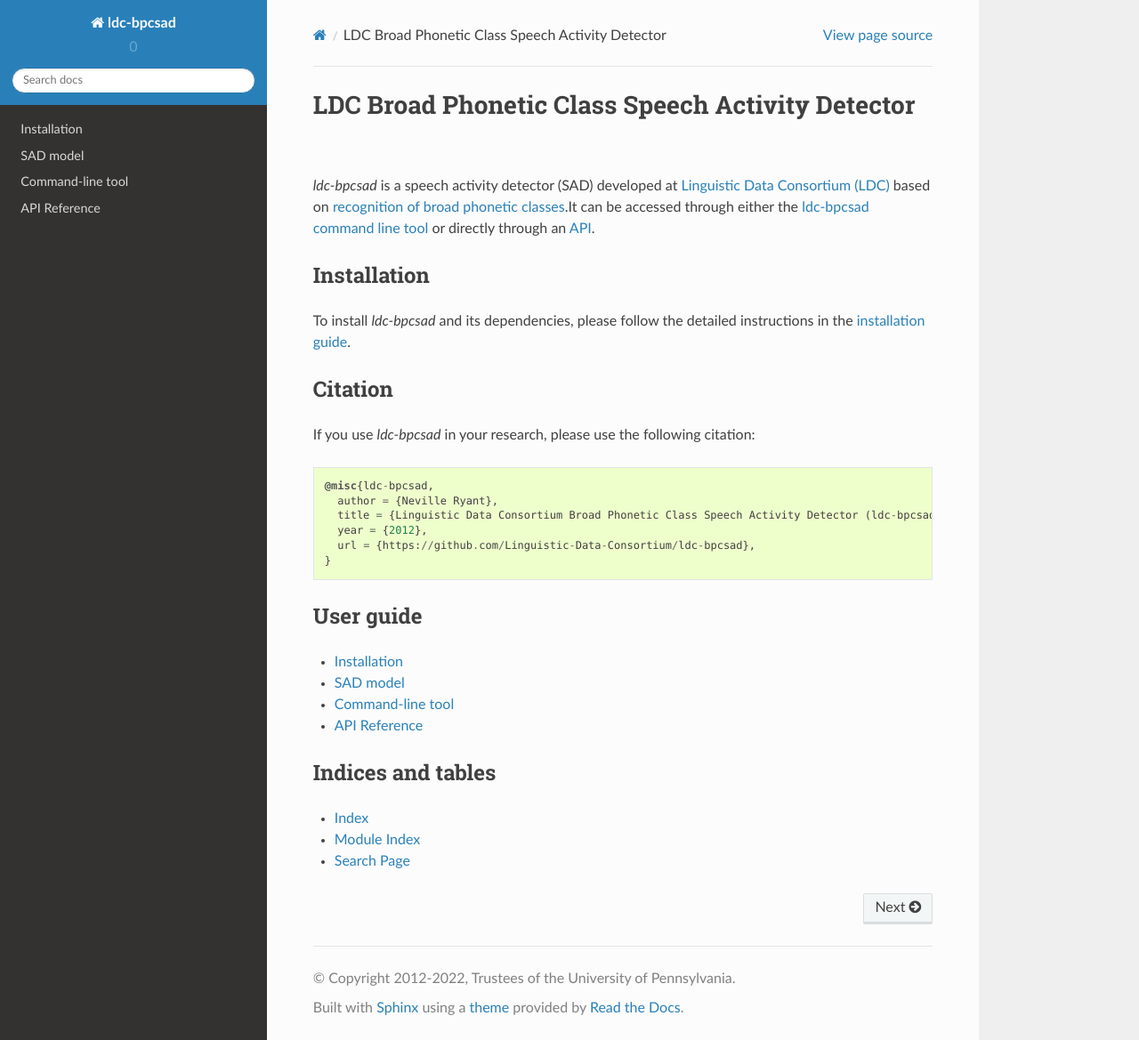
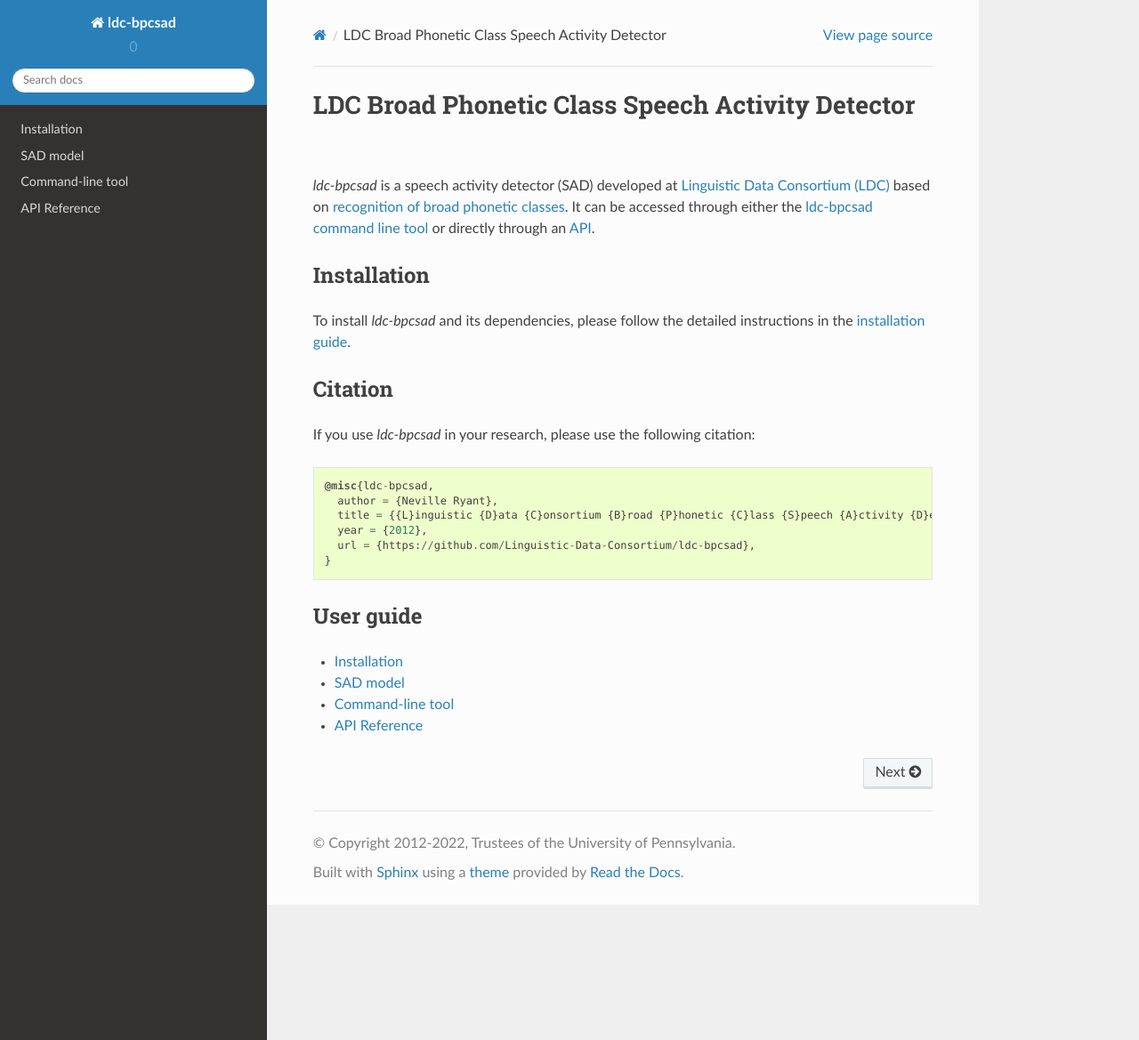
Before and after one commit to Linguistic-Data-Consortium/ldc-bpcsad, a Sphinx documentation site: the page built from docs/source/index.rst, in a window 1280 px wide and 1169 px high. Shown: the whole window at 89% size. Built offline with Sphinx 7.4.7 and the Read the Docs theme 2.0.0, drawn with Linux system fonts in a browser that asks for light colours.

Commit message:
docs: fix typos and remove clutter

```diff
--- a/docs/source/index.rst
+++ b/docs/source/index.rst
@@ -7,7 +7,7 @@
 LDC Broad Phonetic Class Speech Activity Detector
 #################################################
 
-`ldc-bpcsad` is a speech activity detector (SAD) developed at `Linguistic Data Consortium (LDC) <https://www.ldc.upenn.edu/>`_ based on `recognition of broad phonetic classes <model.html>`_.It can be accessed through either the `ldc-bpcsad command line tool <cli.html>`_ or directly through an `API <api.html>`_.
+`ldc-bpcsad` is a speech activity detector (SAD) developed at `Linguistic Data Consortium (LDC) <https://www.ldc.upenn.edu/>`_ based on `recognition of broad phonetic classes <model.html>`_. It can be accessed through either the `ldc-bpcsad command line tool <cli.html>`_ or directly through an `API <api.html>`_.
 
 
 
@@ -27,7 +27,7 @@
 
   @misc{ldc-bpcsad,
     author = {Neville Ryant},
-    title = {Linguistic Data Consortium Broad Phonetic Class Speech Activity Detector (ldc-bpcsad)},
+    title = {{L}inguistic {D}ata {C}onsortium {B}road {P}honetic {C}lass {S}peech {A}ctivity {D}etector (ldc-bpcsad)},
     year = {2012},
     url = {https://github.com/Linguistic-Data-Consortium/ldc-bpcsad},
   }
@@ -43,11 +43,3 @@
    model
    cli
    api
-
-
-Indices and tables
-==================
-
-* :ref:`genindex`
-* :ref:`modindex`
-* :ref:`search`
```
